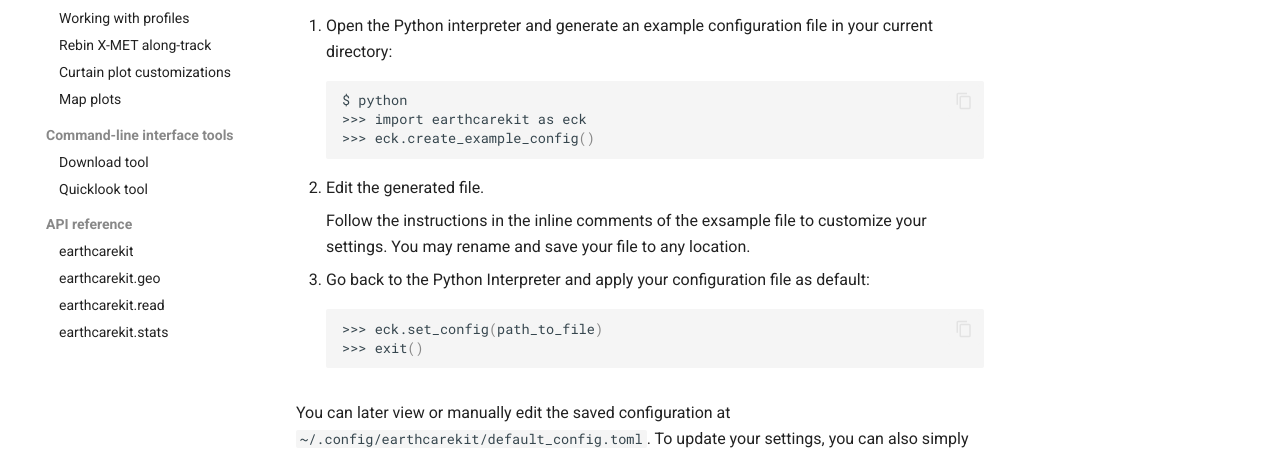
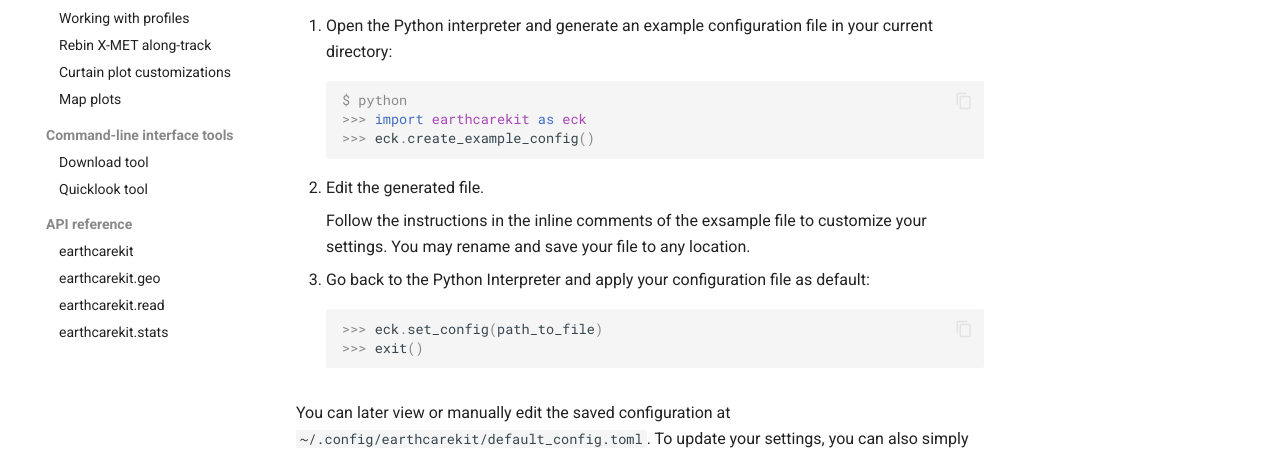
Before and after one commit to TROPOS-RSD/earthcarekit, an MkDocs documentation site: the page built from docs/setup.md, in a window 1280 px wide and 900 px high, scrolled down 811 px. Shown: the part 314-764 px from the top of the window. Built offline with MkDocs 1.6.1 and Material for MkDocs 9.7.7, drawn with Linux system fonts in a browser that asks for light colours; comment, search, counter and statistics services are not loaded.

Commit message:
Edited docs

````diff
--- a/docs/setup.md
+++ b/docs/setup.md
@@ -100,7 +100,7 @@ oads_password = """my_password"""
 
 1. Open the Python interpreter and generate an example configuration file in your current directory:
 
-    ```shell
+    ```pycon
     $ python
     >>> import earthcarekit as eck
     >>> eck.create_example_config()
@@ -113,7 +113,7 @@ oads_password = """my_password"""
 
 3. Go back to the Python Interpreter and apply your configuration file as default:
 
-    ```shell
+    ```pycon
     >>> eck.set_config(path_to_file)
     >>> exit()
     ```
````
